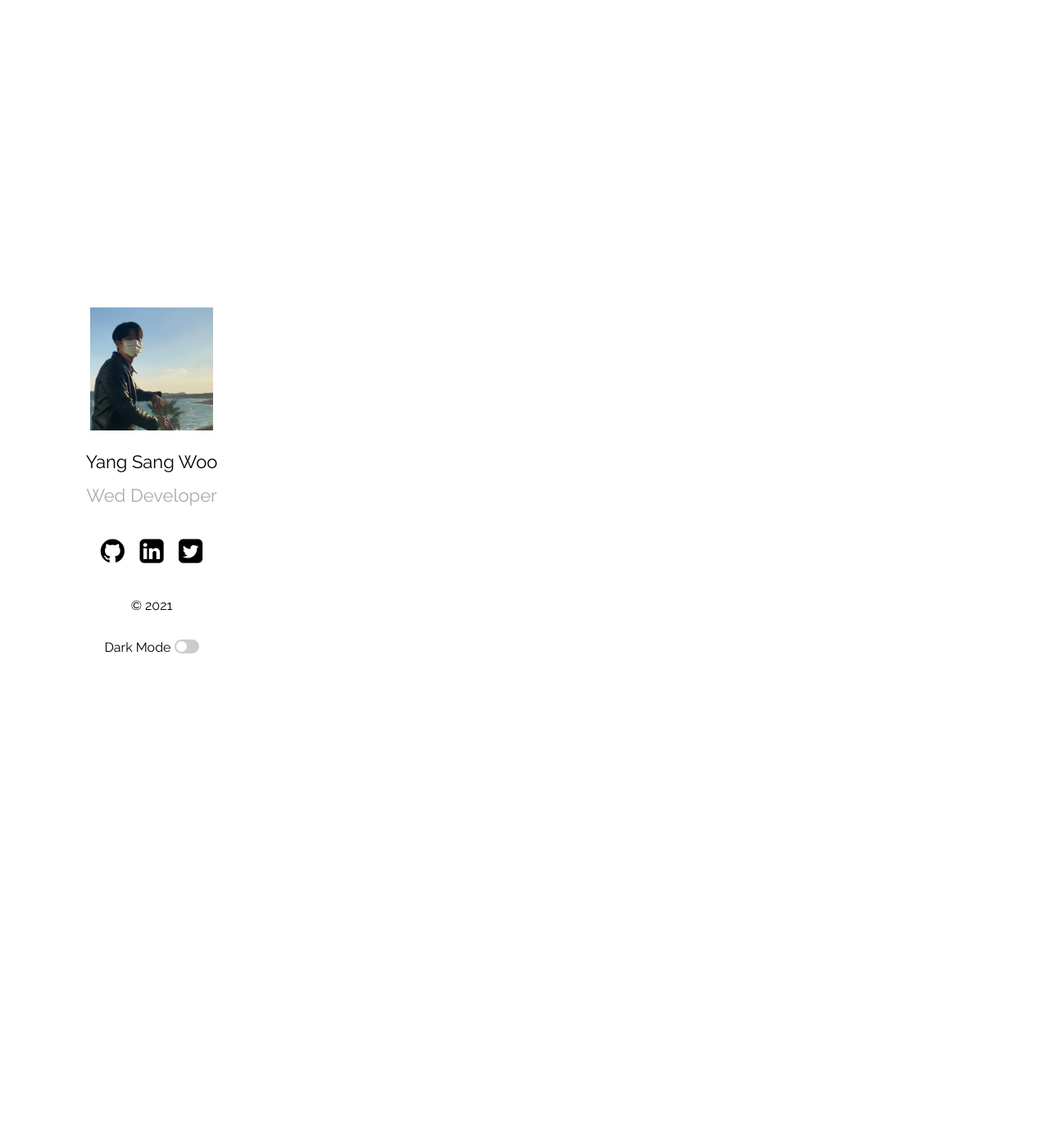
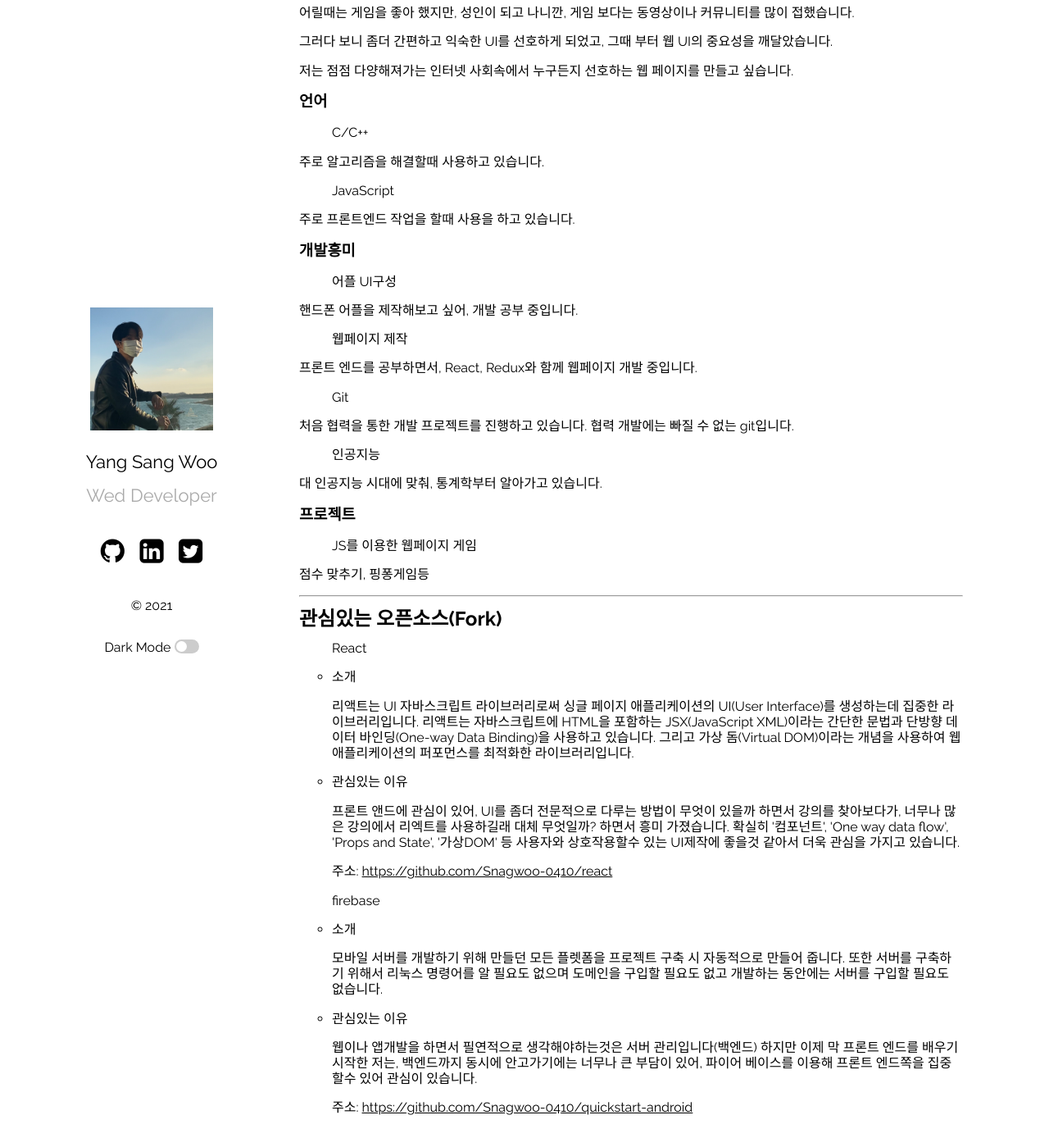
Before and after one commit to IGhost-P/profile.github.io, a Jekyll site: the page built from index.md, in a window 1280 px wide and 1400 px high, scrolled down 499 px. Shown: the whole window at 82% size. Built offline with Jekyll 4.4.1, drawn with Linux system fonts in a browser that asks for light colours; some of the changed text lies outside the part shown.

Commit message:
넣어보자

```diff
--- a/_layouts/home.html
+++ b/_layouts/home.html
@@ -55,3 +55,88 @@ layout: default
 		<use xlink:href="{{ '/assets/minima-social-icons.svg#rss' | relative_url }}"></use>
 	</svg><a href="{{ "/feed.xml" | relative_url }}">Subscribe</a></p> -->
   {%- endif -%}
+
+  <h1 id="-">새로운 오픈소스를 알아가는건 늘 흥미롭습니다</h1>
+  <p>안녕하세요? 저는 양상우 라고 합니다.</p>
+  <p>이제 막, 오픈소스와 개발자들간의 협력관계를 알아가고 있는 코린이입니다.</p>
+  <p>이 README를 통해 새로운 인물인 &#39;저&#39; 를 알아가보는건 어떨까요? </p>
+  <hr>
+  <h2 id="-">인적사항</h2>
+  <p>이름: 양상우</p>
+  <p>생년월일: 1996.04.10</p>
+  <p>성별: 남</p>
+  <p>github: IGhost-P, Snagwoo-0410</p>
+  <hr>
+  <h2 id="-">개발관련</h2>
+  <p>어릴때는 게임을 좋아 했지만, 성인이 되고 나니깐, 게임 보다는 동영상이나 커뮤니티를 많이 접했습니다.</p>
+  <p>그러다 보니 좀더 간편하고 익숙한 UI를 선호하게 되었고, 그때 부터 웹 UI의 중요성을 깨달았습니다.</p>
+  <p>저는 점점 다양해져가는 인터넷 사회속에서 누구든지 선호하는 웹 페이지를 만들고 싶습니다. </p>
+  <h3 id="-">언어</h3>
+  <blockquote>
+    <p>C/C++</p>
+  </blockquote>
+  <p>주로 알고리즘을 해결할때 사용하고 있습니다.</p>
+  <blockquote>
+    <p>JavaScript</p>
+  </blockquote>
+  <p>주로 프론트엔드 작업을 할때 사용을 하고 있습니다.</p>
+  <h3 id="-">개발흥미</h3>
+  <blockquote>
+    <p>어플 UI구성</p>
+  </blockquote>
+  <p>핸드폰 어플을 제작해보고 싶어, 개발 공부 중입니다.</p>
+  <blockquote>
+    <p>웹페이지 제작</p>
+  </blockquote>
+  <p>프론트 엔드를 공부하면서, React, Redux와 함께 웹페이지 개발 중입니다.</p>
+  <blockquote>
+    <p>Git</p>
+  </blockquote>
+  <p>처음 협력을 통한 개발 프로젝트를 진행하고 있습니다. 협력 개발에는 빠질 수 없는 git입니다.</p>
+  <blockquote>
+    <p>인공지능</p>
+  </blockquote>
+  <p>대 인공지능 시대에 맞춰, 통계학부터 알아가고 있습니다.</p>
+  <h3 id="-">프로젝트</h3>
+  <blockquote>
+    <p>JS를 이용한 웹페이지 게임</p>
+  </blockquote>
+  <p>점수 맞추기, 핑퐁게임등</p>
+  <hr>
+  <h2 id="-fork-">관심있는 오픈소스(Fork)</h2>
+  <blockquote>
+    <p>React</p>
+  </blockquote>
+  <ul>
+    <li>
+      <p>소개</p>
+      <p> 리액트는 UI 자바스크립트 라이브러리로써 싱글 페이지 애플리케이션의 UI(User Interface)를 생성하는데 집중한 라이브러리입니다. 리액트는 자바스크립트에 HTML을 포함하는
+        JSX(JavaScript XML)이라는 간단한 문법과 단방향 데이터 바인딩(One-way Data Binding)을 사용하고 있습니다. 그리고 가상 돔(Virtual DOM)이라는 개념을
+        사용하여 웹 애플리케이션의 퍼포먼스를 최적화한 라이브러리입니다.</p>
+    </li>
+    <li>
+      <p>관심있는 이유</p>
+      <p> 프론트 앤드에 관심이 있어, UI를 좀더 전문적으로 다루는 방법이 무엇이 있을까 하면서 강의를 찾아보다가, 너무나 많은 강의에서 리엑트를 사용하길래 대체 무엇일까? 하면서 흥미 가졌습니다.
+        확실히 &#39;컴포넌트&#39;, &#39;One way data flow&#39;, &#39;Props and State&#39;, &#39;가상DOM&#39; 등 사용자와 상호작용할수 있는
+        UI제작에 좋을것 같아서 더욱 관심을 가지고 있습니다.</p>
+      <p> 주소: <a href="https://github.com/Snagwoo-0410/react">https://github.com/Snagwoo-0410/react</a></p>
+    </li>
+  </ul>
+  <blockquote>
+    <p>firebase</p>
+  </blockquote>
+  <ul>
+    <li>
+      <p>소개</p>
+      <p> 모바일 서버를 개발하기 위해 만들던 모든 플렛폼을 프로젝트 구축 시 자동적으로 만들어 줍니다. 또한 서버를 구축하기 위해서 리눅스 명령어를 알 필요도 없으며 도메인을 구입할 필요도 없고 개발하는
+        동안에는 서버를 구입할 필요도 없습니다.</p>
+    </li>
+    <li>
+      <p>관심있는 이유</p>
+      <p> 웹이나 앱개발을 하면서 필연적으로 생각해야하는것은 서버 관리입니다(백엔드) 하지만 이제 막 프론트 엔드를 배우기 시작한 저는, 백엔드까지 동시에 안고가기에는 너무나 큰 부담이 있어, 파이어
+        베이스를 이용해 프론트 엔드쪽을 집중할수 있어 관심이 있습니다.</p>
+      <p> 주소: <a
+          href="https://github.com/Snagwoo-0410/quickstart-android">https://github.com/Snagwoo-0410/quickstart-android</a>
+      </p>
+    </li>
+  </ul>
```
Also changed, not shown: 2 other files.
